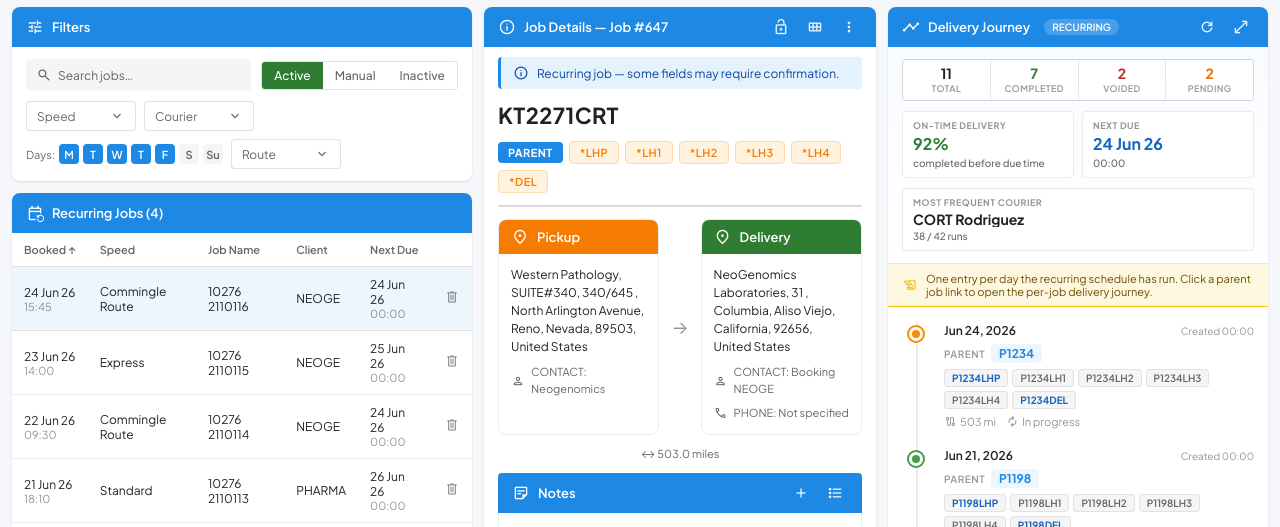
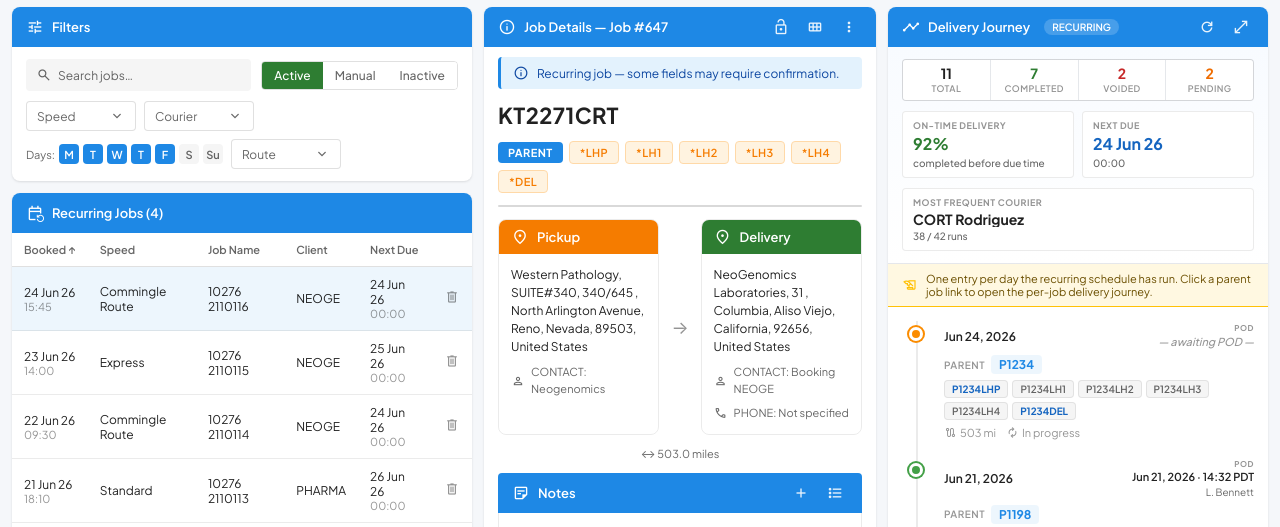
Before and after one commit to Deliver-Different-Testing/Dispatch, a plain HTML site: page index.html in a window 1280 px wide. Shown: the part 49-576 px from the top of the page. Drawn offline with nearby package versions, Linux system fonts and the light colour scheme.

Commit message:
Per-day journey: replace created-time with POD date/time and name

```diff
--- a/index.html
+++ b/index.html
@@ -632,7 +632,40 @@
       font-size: 10px;
       color: var(--text-muted);
       white-space: nowrap;
+      text-align: right;
     }
+    .pod-block {
+      display: flex;
+      flex-direction: column;
+      align-items: flex-end;
+      gap: 1px;
+      font-size: 10px;
+      line-height: 1.3;
+      text-align: right;
+      min-width: 0;
+    }
+    .pod-block .pod-label {
+      font-size: 8px;
+      font-weight: 700;
+      letter-spacing: 0.5px;
+      color: var(--text-muted);
+      text-transform: uppercase;
+    }
+    .pod-block .pod-time {
+      font-size: 11px;
+      font-weight: 600;
+      color: var(--text-primary);
+      white-space: nowrap;
+    }
+    .pod-block .pod-name {
+      color: var(--text-secondary);
+      white-space: nowrap;
+      max-width: 110px;
+      overflow: hidden;
+      text-overflow: ellipsis;
+    }
+    .pod-block.dimmed .pod-time,
+    .pod-block.dimmed .pod-name { color: var(--text-muted); font-style: italic; font-weight: 500; }
     .journey-parent-line {
       margin-top: 6px;
       font-size: 12px;
@@ -972,11 +1005,12 @@
     // Children: LHP (linehaul pickup), LH1..LH4 (linehaul legs), DEL (delivery).
     const childSuffixes = ['LHP', 'LH1', 'LH2', 'LH3', 'LH4', 'DEL'];
 
-    function makeRun(date, parentNo, status) {
+    function makeRun(date, parentNo, status, pod) {
       return {
         date, parentNo, status,
         children: childSuffixes.map(s => `${parentNo}${s}`),
         miles: 503,
+        pod: pod || null,
       };
     }
 
@@ -984,24 +1018,24 @@
       // Newest first (most recent at top)
       'KT2271CRT': [
         makeRun('Jun 24, 2026', 'P1234', 'in-progress'),
-        makeRun('Jun 21, 2026', 'P1198', 'completed'),
-        makeRun('Jun 20, 2026', 'P1187', 'completed'),
-        makeRun('Jun 19, 2026', 'P1172', 'completed'),
-        makeRun('Jun 18, 2026', 'P1156', 'completed'),
-        makeRun('Jun 17, 2026', 'P1141', 'completed'),
-        makeRun('Jun 14, 2026', 'P1102', 'completed'),
-        makeRun('Jun 13, 2026', 'P1089', 'completed'),
-        { date: 'Jun 25, 2026', parentNo: '— pending —', status: 'upcoming', children: [], miles: 503, upcoming: true },
+        makeRun('Jun 21, 2026', 'P1198', 'completed', { date: 'Jun 21, 2026', time: '14:32 PDT', name: 'L. Bennett' }),
+        makeRun('Jun 20, 2026', 'P1187', 'completed', { date: 'Jun 20, 2026', time: '13:58 PDT', name: 'M. Chen' }),
+        makeRun('Jun 19, 2026', 'P1172', 'completed', { date: 'Jun 19, 2026', time: '15:11 PDT', name: 'L. Bennett' }),
+        makeRun('Jun 18, 2026', 'P1156', 'completed', { date: 'Jun 18, 2026', time: '14:05 PDT', name: 'R. Singh' }),
+        makeRun('Jun 17, 2026', 'P1141', 'completed', { date: 'Jun 17, 2026', time: '13:44 PDT', name: 'L. Bennett' }),
+        makeRun('Jun 14, 2026', 'P1102', 'completed', { date: 'Jun 14, 2026', time: '14:21 PDT', name: 'M. Chen' }),
+        makeRun('Jun 13, 2026', 'P1089', 'completed', { date: 'Jun 13, 2026', time: '15:02 PDT', name: 'L. Bennett' }),
+        { date: 'Jun 25, 2026', parentNo: '— pending —', status: 'upcoming', children: [], miles: 503, upcoming: true, pod: null },
       ],
       'KT2270CRT': [
-        makeRun('Jun 23, 2026', 'P1212', 'completed'),
-        makeRun('Jun 18, 2026', 'P1144', 'completed'),
+        makeRun('Jun 23, 2026', 'P1212', 'completed', { date: 'Jun 23, 2026', time: '11:18 PDT', name: 'A. Lopez' }),
+        makeRun('Jun 18, 2026', 'P1144', 'completed', { date: 'Jun 18, 2026', time: '11:42 PDT', name: 'A. Lopez' }),
       ],
       'KT2269CRT': [
-        makeRun('Jun 22, 2026', 'P1200', 'completed'),
+        makeRun('Jun 22, 2026', 'P1200', 'completed', { date: 'Jun 22, 2026', time: '09:47 PDT', name: 'D. Hughes' }),
       ],
       'KT2268CRT': [
-        makeRun('Jun 21, 2026', 'P1190', 'completed'),
+        makeRun('Jun 21, 2026', 'P1190', 'completed', { date: 'Jun 21, 2026', time: '16:20 PDT', name: 'S. Patel' }),
       ],
     };
 
@@ -1143,7 +1177,13 @@
             <div class="journey-body">
               <div class="journey-head">
                 <span class="journey-title">${r.date}</span>
-                <span class="journey-time">${isUpcoming ? 'Scheduled' : 'Created 00:00'}</span>
+                ${isUpcoming
+                  ? `<div class="pod-block dimmed"><span class="pod-label">POD</span><span class="pod-time">— scheduled —</span></div>`
+                  : (r.pod
+                      ? `<div class="pod-block"><span class="pod-label">POD</span><span class="pod-time">${r.pod.date} · ${r.pod.time}</span><span class="pod-name">${r.pod.name}</span></div>`
+                      : `<div class="pod-block dimmed"><span class="pod-label">POD</span><span class="pod-time">— awaiting POD —</span></div>`
+                  )
+                }
               </div>
               <div class="journey-parent-line">
                 <span class="label">Parent</span>
```
